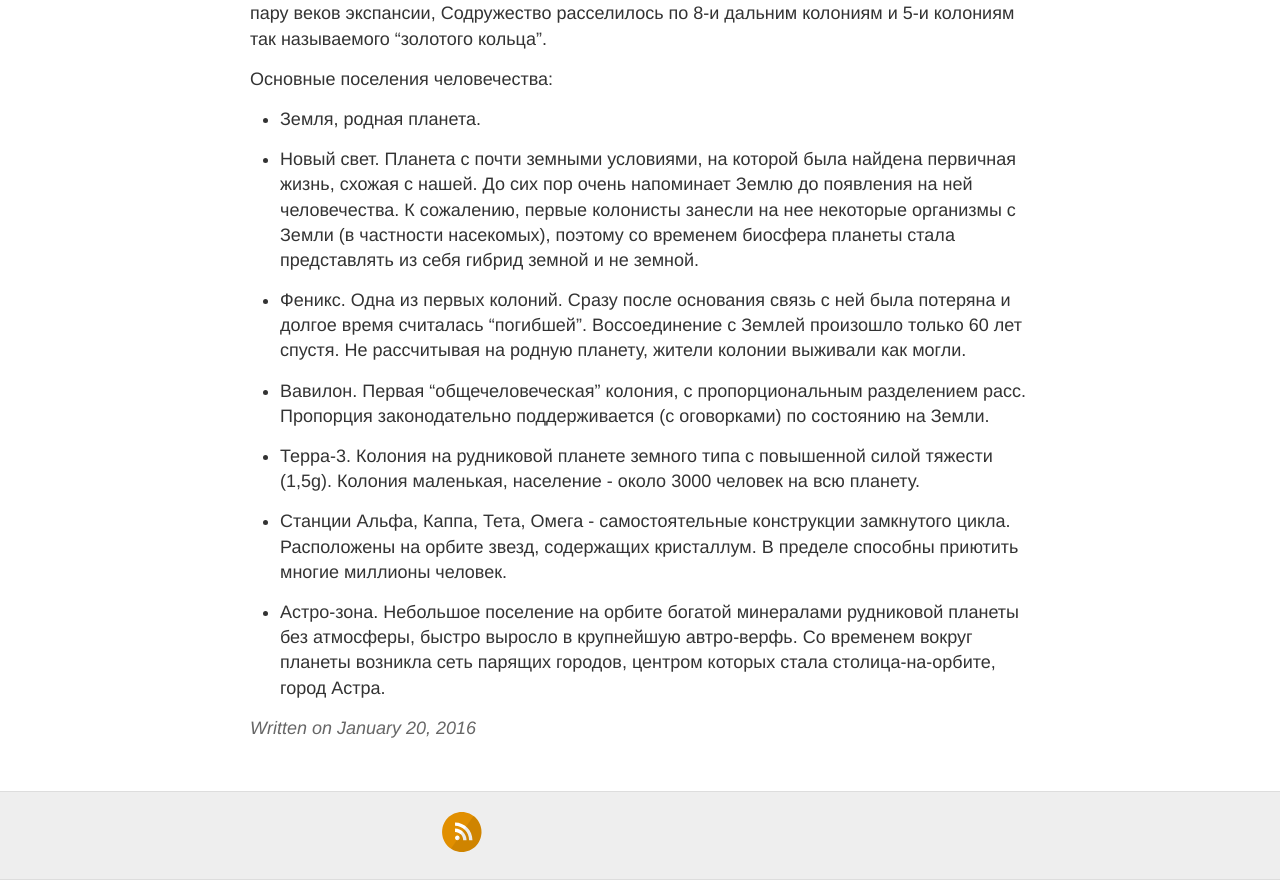
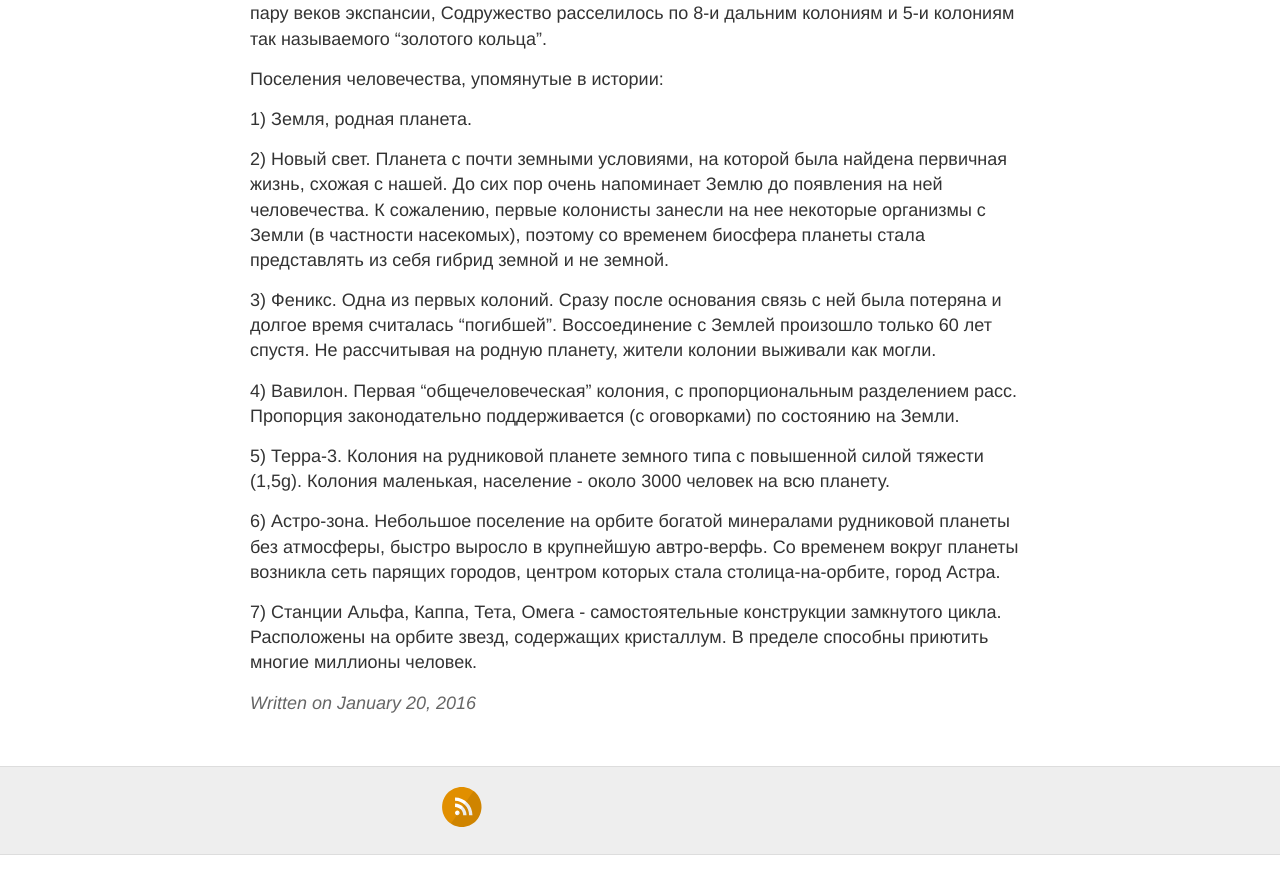
Before and after one commit to IPv6/kristallum, a Jekyll site: the page built from _posts/wiki-stuff/2016-1-20-ru-wiki-lor-colonies.md, in a window 1280 px wide. Shown: the part 573-1453 px from the top of the page. Built offline with Jekyll 4.4.1, drawn with Linux system fonts in a browser that asks for light colours; comment, search, counter and statistics services are not loaded; after the commit the page ends 1428 px from its top, so only the background shows below that.

Commit message:
вапвап

```diff
--- a/_posts/wiki-stuff/2016-1-20-ru-wiki-lor-colonies.md
+++ b/_posts/wiki-stuff/2016-1-20-ru-wiki-lor-colonies.md
@@ -7,18 +7,18 @@ title: Колонии
 
 Земля  уже давно не является единственным местом жительства человечества - за короткие пару веков экспансии, Содружество расселилось по 8-и дальним колониям и 5-и колониям так называемого "золотого кольца".
 
-Основные поселения человечества:
+Поселения человечества, упомянутые в истории:
 
-* Земля, родная планета.
+1) Земля, родная планета.
 
-* Новый свет. Планета с почти земными условиями, на которой была найдена первичная жизнь, схожая с нашей. До сих пор очень напоминает Землю до появления на ней человечества. К сожалению, первые колонисты занесли на нее некоторые организмы с Земли (в частности насекомых), поэтому со временем биосфера планеты стала представлять из себя гибрид земной и не земной.
+2) Новый свет. Планета с почти земными условиями, на которой была найдена первичная жизнь, схожая с нашей. До сих пор очень напоминает Землю до появления на ней человечества. К сожалению, первые колонисты занесли на нее некоторые организмы с Земли (в частности насекомых), поэтому со временем биосфера планеты стала представлять из себя гибрид земной и не земной.
 
-* Феникс. Одна из первых колоний. Сразу после основания связь с ней была потеряна и долгое время считалась "погибшей". Воссоединение с Землей произошло только 60 лет спустя. Не рассчитывая на родную планету, жители колонии выживали как могли.
+3) Феникс. Одна из первых колоний. Сразу после основания связь с ней была потеряна и долгое время считалась "погибшей". Воссоединение с Землей произошло только 60 лет спустя. Не рассчитывая на родную планету, жители колонии выживали как могли.
 
-* Вавилон. Первая "общечеловеческая" колония, с пропорциональным разделением расс. Пропорция законодательно поддерживается (с оговорками) по состоянию на Земли.
+4) Вавилон. Первая "общечеловеческая" колония, с пропорциональным разделением расс. Пропорция законодательно поддерживается (с оговорками) по состоянию на Земли.
 
-* Терра-3. Колония на рудниковой планете земного типа с повышенной силой тяжести (1,5g). Колония маленькая, население - около 3000 человек на всю планету.
+5) Терра-3. Колония на рудниковой планете земного типа с повышенной силой тяжести (1,5g). Колония маленькая, население - около 3000 человек на всю планету.
 
-* Станции Альфа, Каппа, Тета, Омега - самостоятельные конструкции замкнутого цикла. Расположены на орбите звезд, содержащих кристаллум. В пределе способны приютить многие миллионы человек.
+6) Астро-зона. Небольшое поселение на орбите богатой минералами рудниковой планеты без атмосферы, быстро выросло в крупнейшую автро-верфь. Со временем вокруг планеты возникла сеть парящих городов, центром которых стала столица-на-орбите, город Астра.
 
-* Астро-зона. Небольшое поселение на орбите богатой минералами рудниковой планеты без атмосферы, быстро выросло в крупнейшую автро-верфь. Со временем вокруг планеты возникла сеть парящих городов, центром которых стала столица-на-орбите, город Астра.
+7) Станции Альфа, Каппа, Тета, Омега - самостоятельные конструкции замкнутого цикла. Расположены на орбите звезд, содержащих кристаллум. В пределе способны приютить многие миллионы человек.
```
